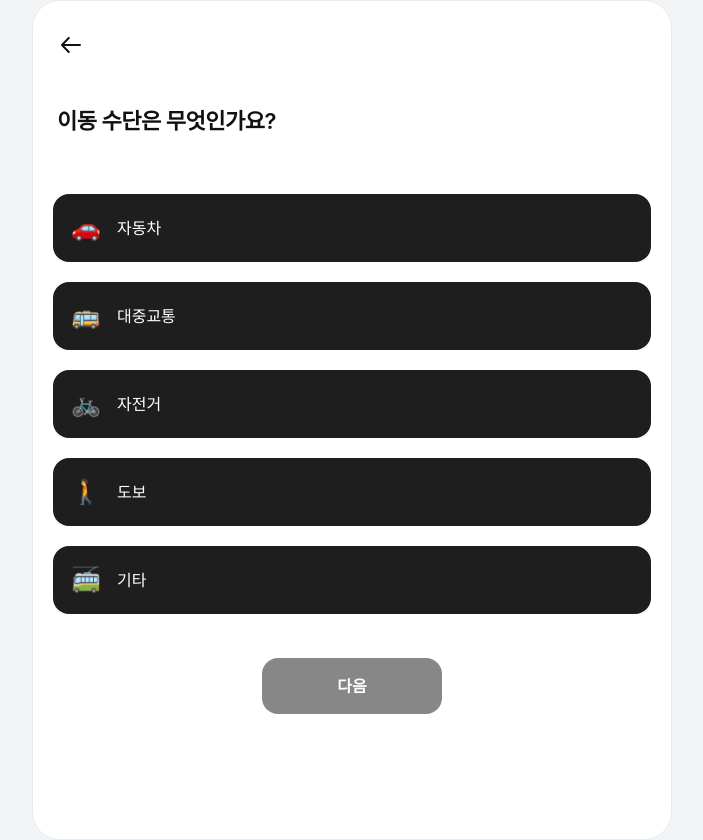
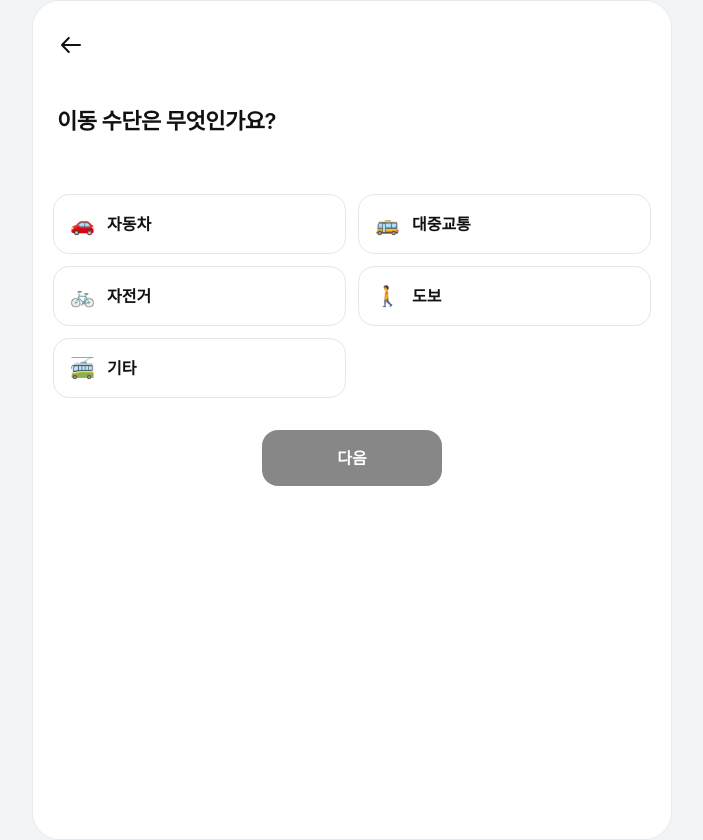
Before and after one commit to Jinkyuu98/GabojaGO_frontend, a Next.js app: page /onboarding/transport in a window 1280 px wide. Shown: the whole page, without its empty margins (288-991 px from the left). Built offline with nearby package versions, Linux system fonts and the light colour scheme; no server answers; a web font is replaced by a local one.

Commit message:
260227 이동 수단 선택 페이지 UI 디자인 수정

```diff
--- a/src/app/onboarding/transport/page.jsx
+++ b/src/app/onboarding/transport/page.jsx
@@ -5,6 +5,7 @@ import { useRouter } from "next/navigation";
 import { StepLayout } from "../../../components/common/StepLayout";
 import { RadioCard } from "../../../components/common/RadioCard";
 import { BottomCTAButton } from "../../../components/common/Button";
+import { TextInput } from "../../../components/common/TextInput";
 import { useOnboardingStore } from "../../../store/useOnboardingStore";
 
 const OPTIONS = [
@@ -19,6 +20,13 @@ export default function TransportSelectionPage() {
   const router = useRouter();
   const { travelData, setTravelData } = useOnboardingStore();
   const [transport, setTransport] = useState(travelData.transport || "");
+  const [etcText, setEtcText] = useState("");
+
+  const isNextDisabled = () => {
+    if (!transport) return true;
+    if (transport === "other" && !etcText.trim()) return true;
+    return false;
+  };
 
   const handleNext = () => {
     setTravelData({ transport });
@@ -30,12 +38,13 @@ export default function TransportSelectionPage() {
       title="이동 수단은 무엇인가요?"
       onBack={() => router.push("/onboarding/companion")}
       footer={
-        <BottomCTAButton onClick={handleNext} disabled={!transport}>
+        <BottomCTAButton onClick={handleNext} disabled={isNextDisabled()}>
           다음
         </BottomCTAButton>
       }
     >
-      <div className="flex flex-col gap-2">
+      <div className="flex flex-col gap-6">
+        <div className="grid grid-cols-1 lg:grid-cols-2 gap-3">
           {OPTIONS.map((option) => (
             <RadioCard
               key={option.value}
@@ -47,6 +56,23 @@ export default function TransportSelectionPage() {
             />
           ))}
         </div>
+
+        {transport === "other" && (
+          <div className="mt-2">
+            <TextInput
+              placeholder="직접 입력해 주세요 (16자 이내)"
+              value={etcText}
+              onChange={(e) => {
+                if (e.target.value.length <= 16) setEtcText(e.target.value);
+              }}
+              autoFocus
+            />
+            <div className="text-right mt-2 text-sm text-[#999999]">
+              {etcText.length}/16
+            </div>
+          </div>
+        )}
+      </div>
     </StepLayout>
   );
 }
--- a/src/components/common/RadioCard.jsx
+++ b/src/components/common/RadioCard.jsx
@@ -8,18 +8,20 @@ export const RadioCard = ({ label, icon, value, selectedValue, onChange }) => {
   return (
     <div
       className={clsx(
-        "flex items-center p-4 bg-surface rounded-2xl border-2 border-transparent cursor-pointer transition-all duration-200 relative mb-3 active:scale-[0.98]",
+        "flex items-center p-4 bg-surface rounded-2xl cursor-pointer transition-all duration-200 relative active:scale-[0.98] h-[60px]",
         {
-          "border-primary bg-[#252525]": selected,
+          // [MOD] 선택 시 검은 배경과 텍스트 흰색, 미선택 시 빈 테두리(회색) 적용
+          "bg-[#111111] text-white border-2 border-[#111111] font-semibold": selected,
+          "bg-white border text-[#111111] border-[#e5e5e5] hover:border-[#111111] font-medium": !selected,
         },
       )}
       onClick={() => onChange(value)}
     >
-      <div className="mr-4 text-2xl">{icon}</div>
-      <div className="text-base font-medium flex-1 text-text">{label}</div>
+      <div className="mr-3 text-[20px]">{icon}</div>
+      <div className="text-[16px] font-semibold flex-1">{label}</div>
       {selected && (
-        <div className="bg-primary text-bg rounded-full p-0.5 flex">
-          <Check size={16} />
+        <div className="text-white rounded-full p-0.5 flex">
+          <Check size={20} strokeWidth={3} />
         </div>
       )}
     </div>
```
Lines whose indentation alone changed are shown as unchanged.
